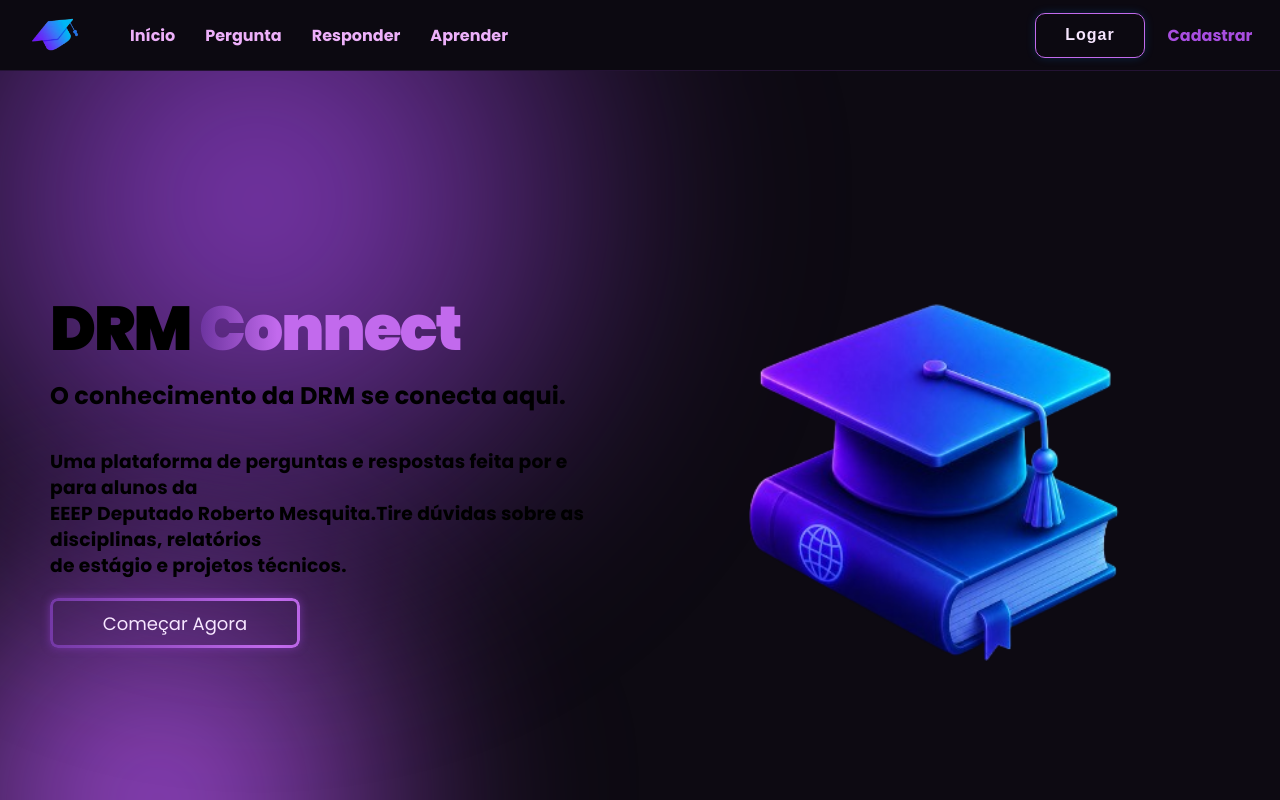
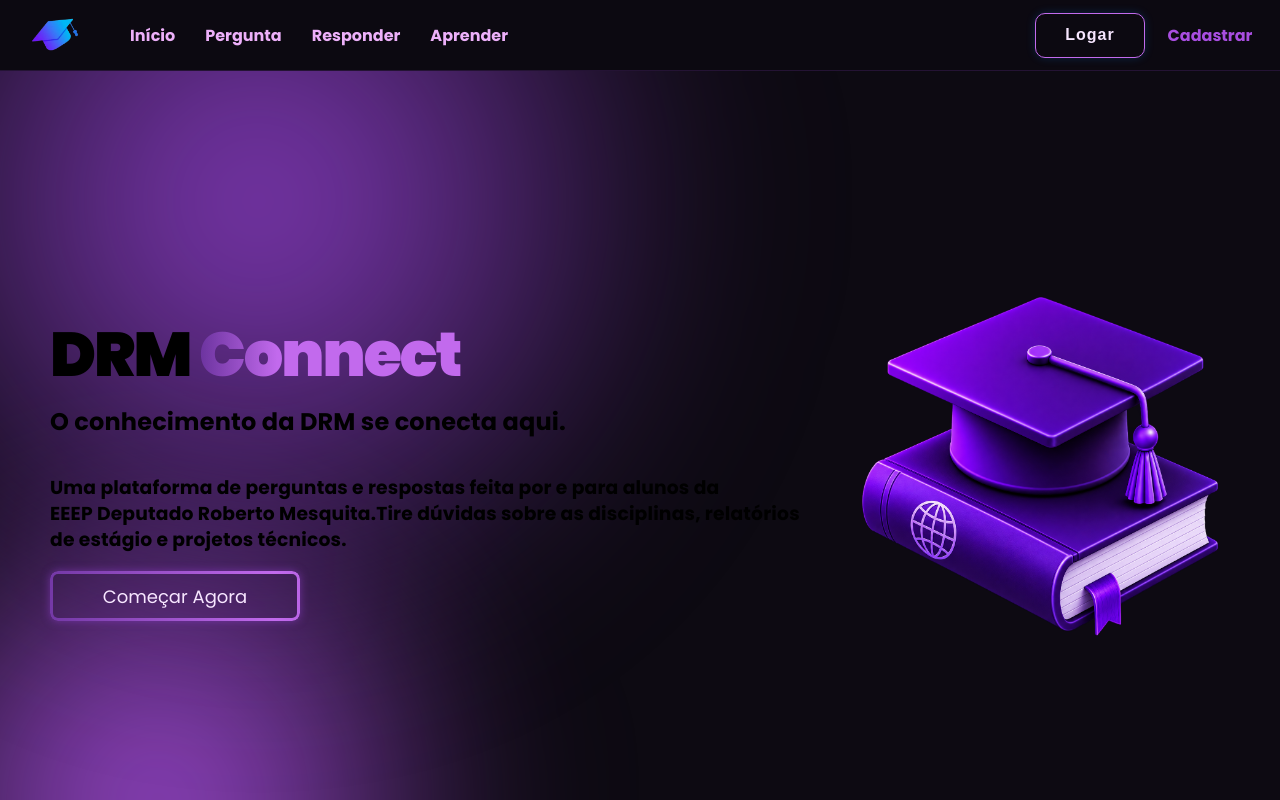
Before and after one commit to davysonzzs/DrmConnect, a React (Vite) app: page / in a window 1280 px wide. Shown: the top 800 px of the page. Built offline with nearby package versions, Linux system fonts and the light colour scheme; no server answers; a web font is replaced by a local one.

Commit message:
refactor: mudando imgens

```diff
--- a/src/styles/inicial.css
+++ b/src/styles/inicial.css
@@ -207,8 +207,8 @@
 } */
 
 .imagembackground > img {
-    width: 650px;
-    height: 650px;
+    width: 440px;
+    height: 350px;
 }
 
 
```
Also changed, not shown: src/assets/paginaInicial/iconeBackground.png.
